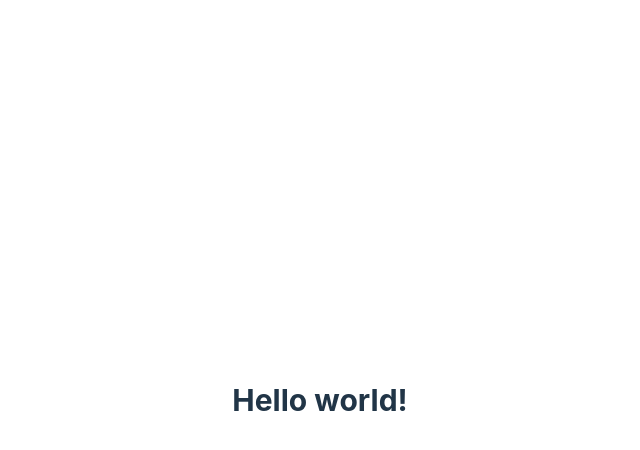
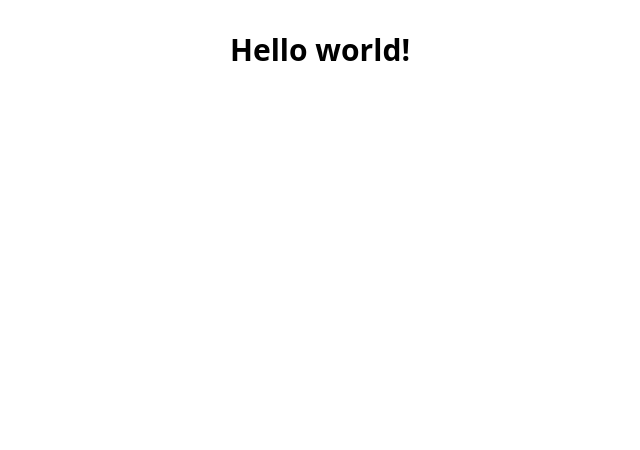
Before and after one commit to Kobbejr/ReactWebbshop, a React (Vite) app: page / in a window 1280 px wide. Shown: the top 450 px of the page, without its empty margins (320-960 px from the left). Built offline with nearby package versions, Linux system fonts and the light colour scheme.

Commit message:
Installerat och startat Tailwind, och tagit bort placholder CSS. (OK)

```diff
--- a/src/index.css
+++ b/src/index.css
@@ -1,77 +1,3 @@
 @import 'tailwindcss/base';
 @import 'tailwindcss/components';
 @import 'tailwindcss/utilities';
-
-:root {
-  font-family: Inter, system-ui, Avenir, Helvetica, Arial, sans-serif;
-  line-height: 1.5;
-  font-weight: 400;
-
-  color-scheme: light dark;
-  color: rgba(255, 255, 255, 0.87);
-  background-color: #242424;
-
-  font-synthesis: none;
-  text-rendering: optimizeLegibility;
-  -webkit-font-smoothing: antialiased;
-  -moz-osx-font-smoothing: grayscale;
-}
-
-a {
-  font-weight: 500;
-  color: #646cff;
-  text-decoration: inherit;
-}
-
-a:hover {
-  color: #535bf2;
-}
-
-body {
-  margin: 0;
-  display: flex;
-  place-items: center;
-  min-width: 320px;
-  min-height: 100vh;
-}
-
-h1 {
-  font-size: 3.2em;
-  line-height: 1.1;
-}
-
-button {
-  border-radius: 8px;
-  border: 1px solid transparent;
-  padding: 0.6em 1.2em;
-  font-size: 1em;
-  font-weight: 500;
-  font-family: inherit;
-  background-color: #1a1a1a;
-  cursor: pointer;
-  transition: border-color 0.25s;
-}
-
-button:hover {
-  border-color: #646cff;
-}
-
-button:focus,
-button:focus-visible {
-  outline: 4px auto -webkit-focus-ring-color;
-}
-
-@media (prefers-color-scheme: light) {
-  :root {
-    color: #213547;
-    background-color: #ffffff;
-  }
-
-  a:hover {
-    color: #747bff;
-  }
-
-  button {
-    background-color: #f9f9f9;
-  }
-}
```
